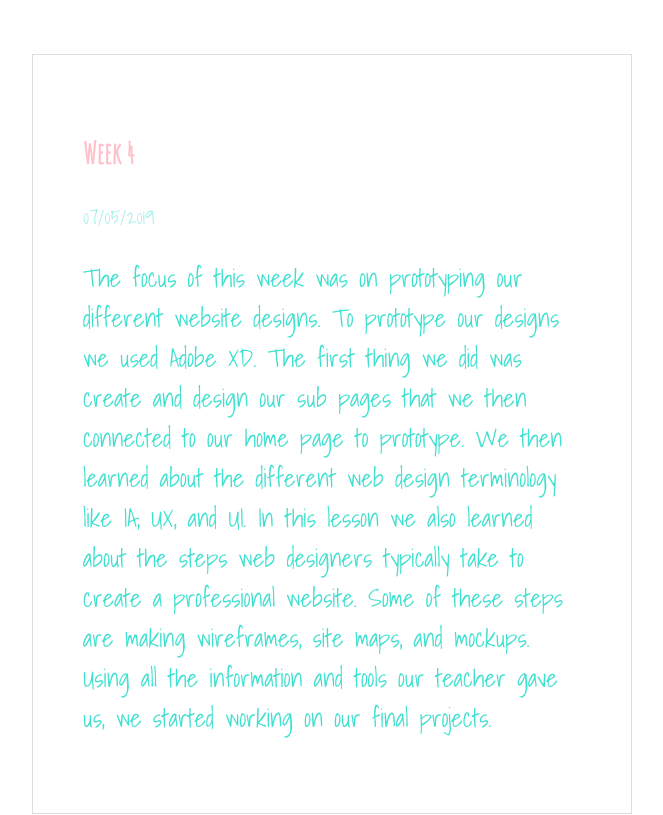
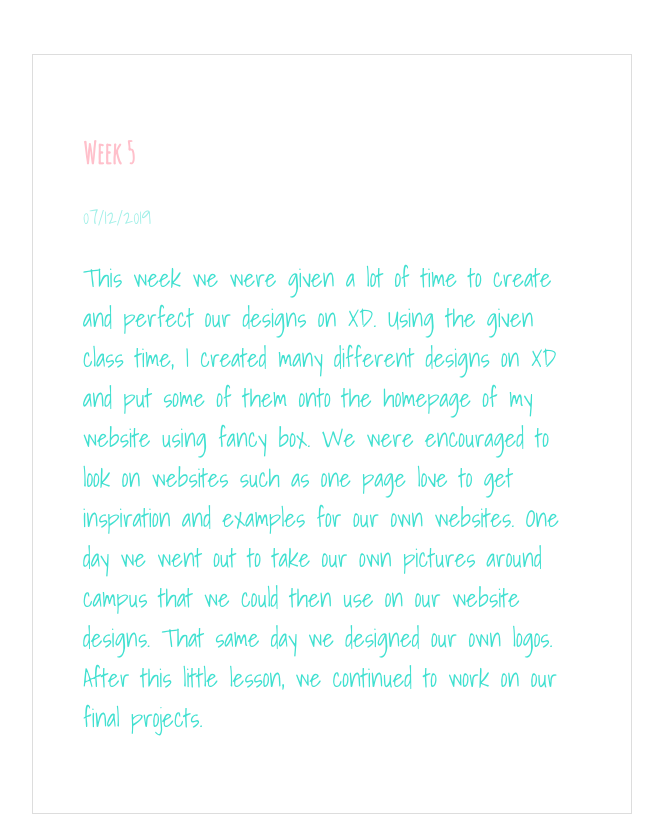
Before and after one commit to iwebstudent06/iwebstudent06.github.io, a plain HTML site: page blog.html in a window 1280 px wide. Shown: the part 560-1375 px from the top of the page, without its empty margins (308-971 px from the left). Drawn offline with Linux system fonts and the light colour scheme.

Commit message:
I added another custom UI design and blog entry

```diff
--- a/blog.html
+++ b/blog.html
@@ -31,6 +31,22 @@
 
             <article class="blog-entry">
 
+                <h3>Week 5</h3>
+                <div class="date">07/12/2019</div>
+                <p>This week we were given a lot of time to create and perfect our designs on XD. Using the given class
+                    time, I created
+                    many different designs on XD and put some of them onto the homepage of my website using fancy box.
+                    We were encouraged to
+                    look on websites such as one page love to get inspiration and examples for our own websites. One day
+                    we went out to take
+                    our own pictures around campus that we could then use on our website designs. That same day we
+                    designed our own logos.
+                    After this little lesson, we continued to work on our final projects.</p>
+
+            </article>
+
+            <article class="blog-entry">
+
                 <h3>Week 4</h3>
                 <div class="date">07/05/2019</div>
                 <p>The focus of this week was on prototyping our different website designs. To prototype our designs we
@@ -46,8 +62,7 @@
 
             </article>
 
-            <article class="blog-entry"
-                <h3>Week 3</h3>
+            <article class="blog-entry" <h3>Week 3</h3>
                 <div class="date">06/28/2019</div>
                 <p>This week we focused on computer graphics. We were introduced to the different types of computer
                     graphics such as raster
```
Also changed, not shown: index.html (+2 -0 lines), 2 other files.
